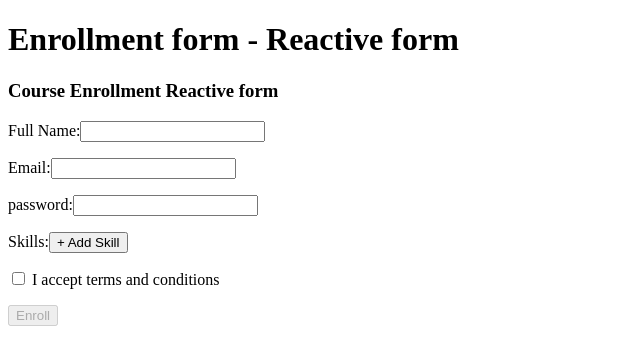
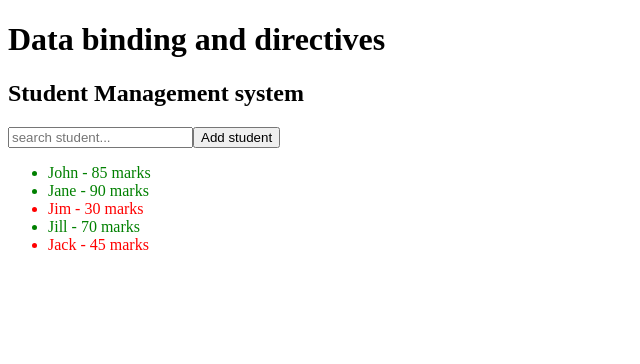
Before and after one commit to Aasthasree/angular-practice, an Angular app: page / in a window 1280 px wide. Shown: the top 364 px of the page, without its empty margins (0-640 px from the left). Built offline with nearby package versions, Linux system fonts and the light colour scheme.

Commit message:
add databinding and directives

```diff
--- a/src/app/app.html
+++ b/src/app/app.html
@@ -1,3 +1,3 @@
-<h1>Enrollment form - Reactive form</h1>
-<app-reactive-form></app-reactive-form>
+<h1>Data binding and directives</h1>
+<app-databinding-directive></app-databinding-directive>
 <router-outlet />
--- /dev/null
+++ b/src/app/databinding-directive/databinding-directive.html
@@ -0,0 +1,27 @@
+<!--Interpolation-->
+<h2>{{ title }}</h2>
+
+<!--Two way binding-->
+<input type="text" [(ngModel)]="searchText" placeHolder="search student..." />
+
+<!--Event Binding-->
+<button type="button" (click)="addStudent()">Add student</button>
+
+<!--if directive-->
+@if (filteredStudents.length > 0) {
+<ul>
+  @for (student of filteredStudents; track student) {
+  <li
+    [ngClass]="{ topper: +student.marks > 80 }"
+    [ngStyle]="{ color: +student.marks > 50 ? 'green' : 'red' }"
+  >
+    <span [title]="'Marks: ' + student.marks">
+      {{ student.name }} - {{ student.marks }} marks
+    </span>
+  </li>
+
+  }
+</ul>
+} @else {
+<p>No students found!</p>
+}
--- /dev/null
+++ b/src/app/databinding-directive/databinding-directive.scss
@@ -0,0 +1,4 @@
+.top-student {
+  font-weight: bold;
+  text-decoration: underline;
+}
--- /dev/null
+++ b/src/app/databinding-directive/databinding-directive.ts
@@ -0,0 +1,43 @@
+import { Component } from '@angular/core';
+import { FormsModule } from '@angular/forms';
+import { CommonModule } from '@angular/common';
+
+@Component({
+  selector: 'app-databinding-directive',
+  imports: [FormsModule, CommonModule],
+  templateUrl: './databinding-directive.html',
+  styleUrl: './databinding-directive.scss',
+})
+export class DatabindingDirective {
+  // Interpolation
+  title = 'Student Management system';
+
+  // Two-way binding search
+  searchText: string = '';
+
+  // property Binding
+  imageUrl = 'https://angular.io/assets/images/logos/angular/angular.png';
+
+  // student List
+  students = [
+    { name: 'John', marks: '85' },
+    { name: 'Jane', marks: '90' },
+    { name: 'Jim', marks: '30' },
+    { name: 'Jill', marks: '70' },
+    { name: 'Jack', marks: '45' },
+  ];
+
+  addStudent() {
+    const randomMarks = Math.floor(Math.random() * 100) + 1;
+    this.students.push({
+      name: `New Student ${this.students.length + 1}`,
+      marks: randomMarks.toString(),
+    });
+  }
+
+  get filteredStudents() {
+    return this.students.filter((student) =>
+      student.name.toLowerCase().includes(this.searchText.toLowerCase())
+    );
+  }
+}
```
Also changed, not shown: src/app/app.ts (+8 -1 lines), 1 other file (tests, documents, lock files or other folders).
